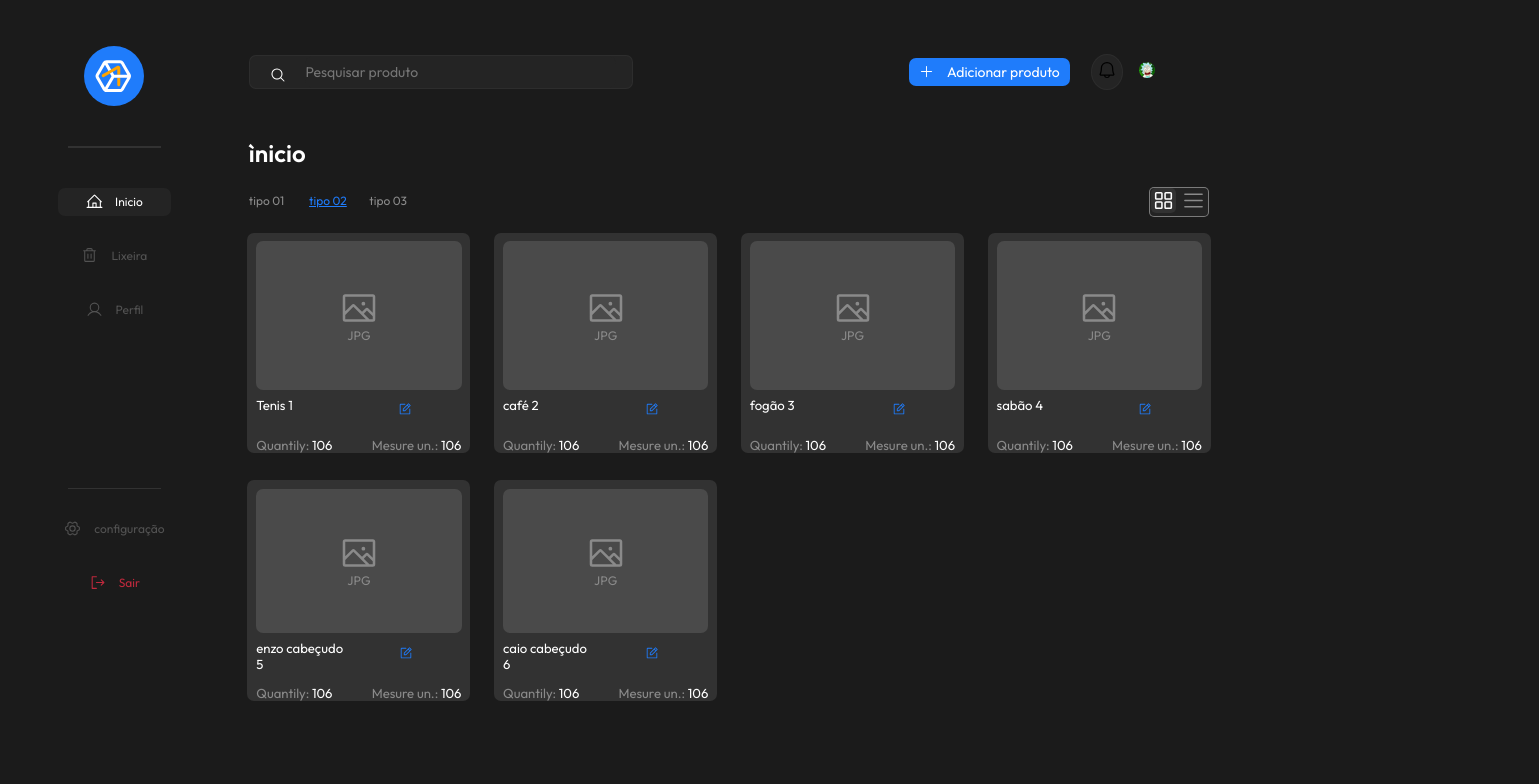
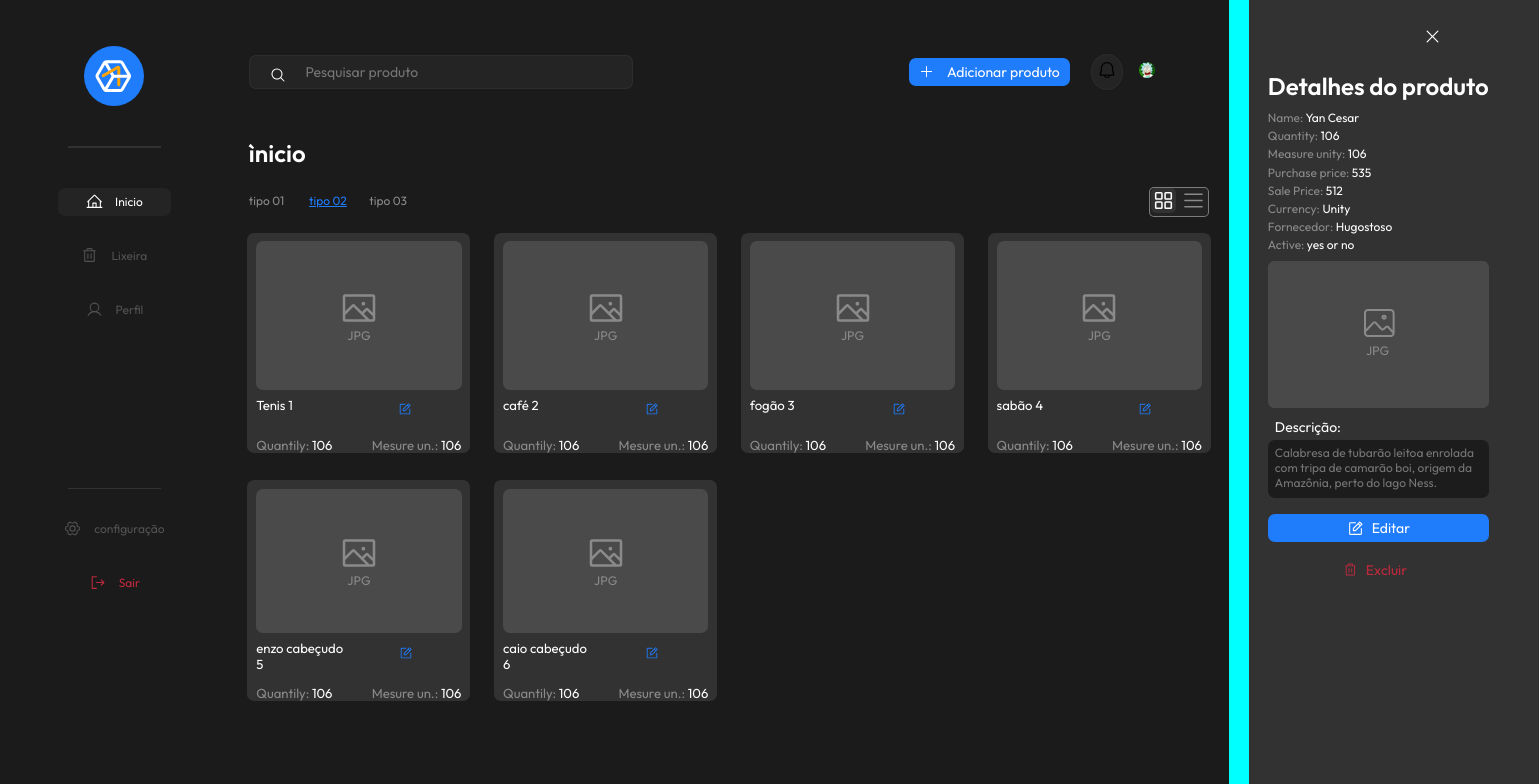
Before and after one commit to yeaaah-dev/yeah-stock, a React (Vite) app: page / in a window 1280 px wide. Shown: the top 784 px of the page, 1539 px wide, since content can reach past the window. Built offline with nearby package versions, Linux system fonts and the light colour scheme; data requests are answered from the project's data file.

Commit message:
help yan

```diff
--- a/src/components/Card/CardLayout.jsx
+++ b/src/components/Card/CardLayout.jsx
@@ -26,6 +26,5 @@ export function CardLayout({ product }) {
         </div>
       </div>
     </div>
-
   );
 }
--- a/src/components/ModalComponent/Modal.jsx
+++ b/src/components/ModalComponent/Modal.jsx
@@ -2,6 +2,11 @@
 import styles from "./Modal.module.css";
 import FOTO from "../../assets/FOTO.png";
 import { Trash, NotePencil, X } from "@phosphor-icons/react";
+
+export const modalStatus = {
+  OPEN: "open",
+  CLOSE: "close",
+};
 
 export function Modal({
   name,
@@ -12,12 +17,13 @@ export function Modal({
   currency,
   provider,
   active,
+  onChange,
 }) {
   return (
     <section className={styles["modal-section"]}>
       <div className={styles["modal-content"]}>
         <div className={styles["modal-header"]}>
-          <button>
+          <button onClick={onChange(modalStatus.CLOSE)}>
             <X size={19} color="#FFFFFF" />
           </button>
         </div>
--- a/src/pages/home/app.module.css
+++ b/src/pages/home/app.module.css
@@ -67,3 +67,12 @@ nav {
   margin-left: 1rem;
   width: 1rem;
 }
+
+.open {
+  background-color: red;
+  width: 100rem;
+}
+
+.close {
+  background-color: aqua;
+}
--- a/src/pages/home/index.jsx
+++ b/src/pages/home/index.jsx
@@ -1,7 +1,7 @@
 import { useEffect, useState } from "react";
 import axios from "axios";
 import { Bell, Plus } from "@phosphor-icons/react";
-
+import { Modal } from "../../components/ModalComponent/Modal";
 import { Sidebar } from "../../components/sidebar";
 import { Input } from "../../components/Input/index";
 import { Tab } from "../../components/Tab/Tab";
@@ -10,6 +10,7 @@ import { Card } from "../../components/Card";
 import { Button } from "../../components/Button/Button";
 import style from "../home/app.module.css";
 import Rick from "../../assets/images/RickAndMory.png";
+import { modalStatus } from "../../components/ModalComponent/Modal";
 
 const tabs = [
   {
@@ -35,6 +36,7 @@ function App() {
   const [search, setSearch] = useState("");
   const [products, setProducts] = useState([]);
   const [layout, setLayout] = useState(iconType.COLUMNS);
+  const [modalModel, setModalModel] = useState(modalStatus.OPEN);
 
   useEffect(() => {
     const query = search.length ? `?title_like=${search}` : "";
@@ -54,7 +56,6 @@ function App() {
       <aside>
         <Sidebar />
       </aside>
-
       <main>
         <nav className={style["nav-bar"]}>
           <div>
@@ -114,7 +115,18 @@ function App() {
       </main>
 
       <section>
-        <div>{/* <Modal name="Yan Cesar" /> */}</div>
+        <div
+          className={
+            modalModel === modalStatus.OPEN ? style["open"] : style["close"]
+          }
+        >
+          {
+            <Modal
+              name="Yan Cesar"
+              onChange={(modalModel) => setModalModel(modalModel)}
+            />
+          }
+        </div>
       </section>
     </div>
   );
```
Also changed, not shown: src/components/Card/index.jsx (+4 -7 lines).
